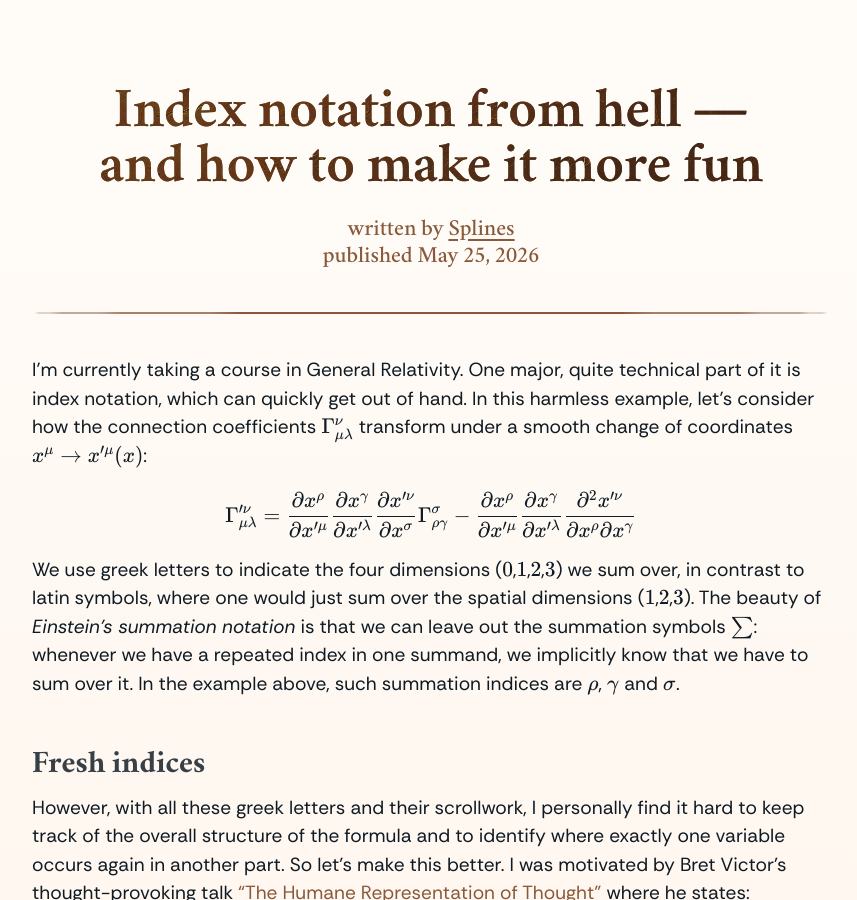
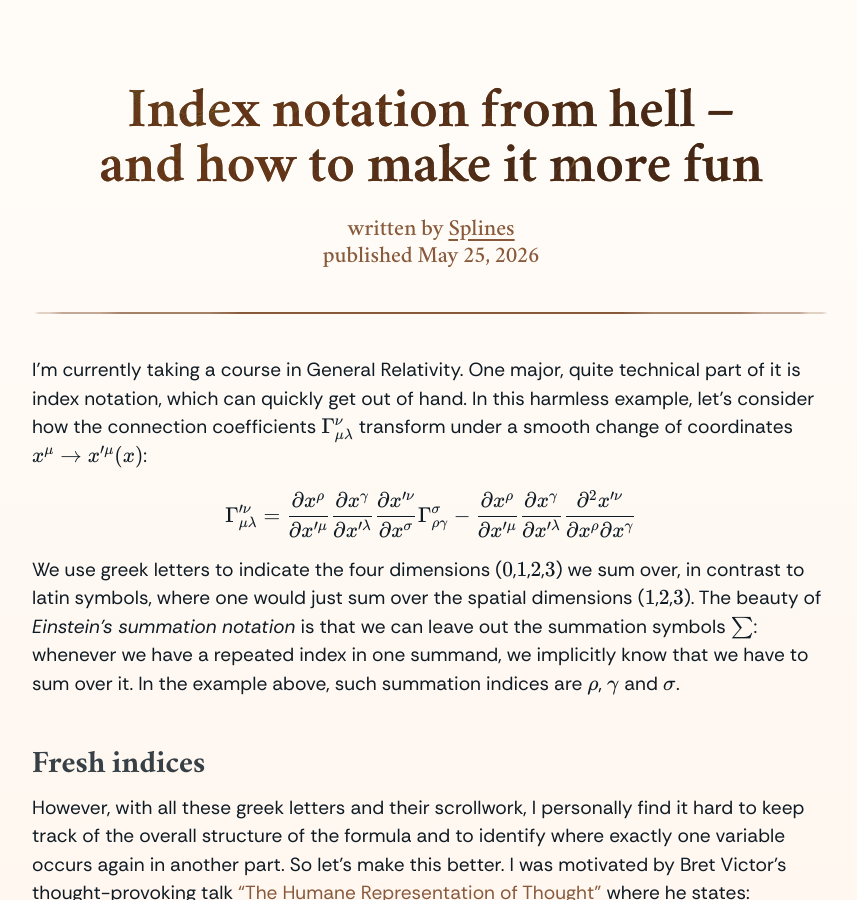
Before and after one commit to Splines/homepage, a Jekyll site: the page built from _posts/2026-05-25-index-notation-from-hell.md, in a window 1280 px wide and 900 px high. Shown: the whole window, without its empty margins (209-1066 px from the left). Built offline with Jekyll 4.4.1, drawn with Linux system fonts in a browser that asks for light colours; comment, search, counter and statistics services are not loaded; some of the changed lines change nothing that is shown.

Commit message:
Use en dash instead of too big em dash

```diff
--- a/_posts/2026-05-25-index-notation-from-hell.md
+++ b/_posts/2026-05-25-index-notation-from-hell.md
@@ -1,6 +1,7 @@
 ---
 layout: page
-title: "Index notation from hell — and how to make it more fun"
+title: "Index notation from hell – and how to make it more fun"
+title_on_page: "Index notation from hell –<br>and how to make it more fun"
 katex:
   enabled: true
   macros:
```
